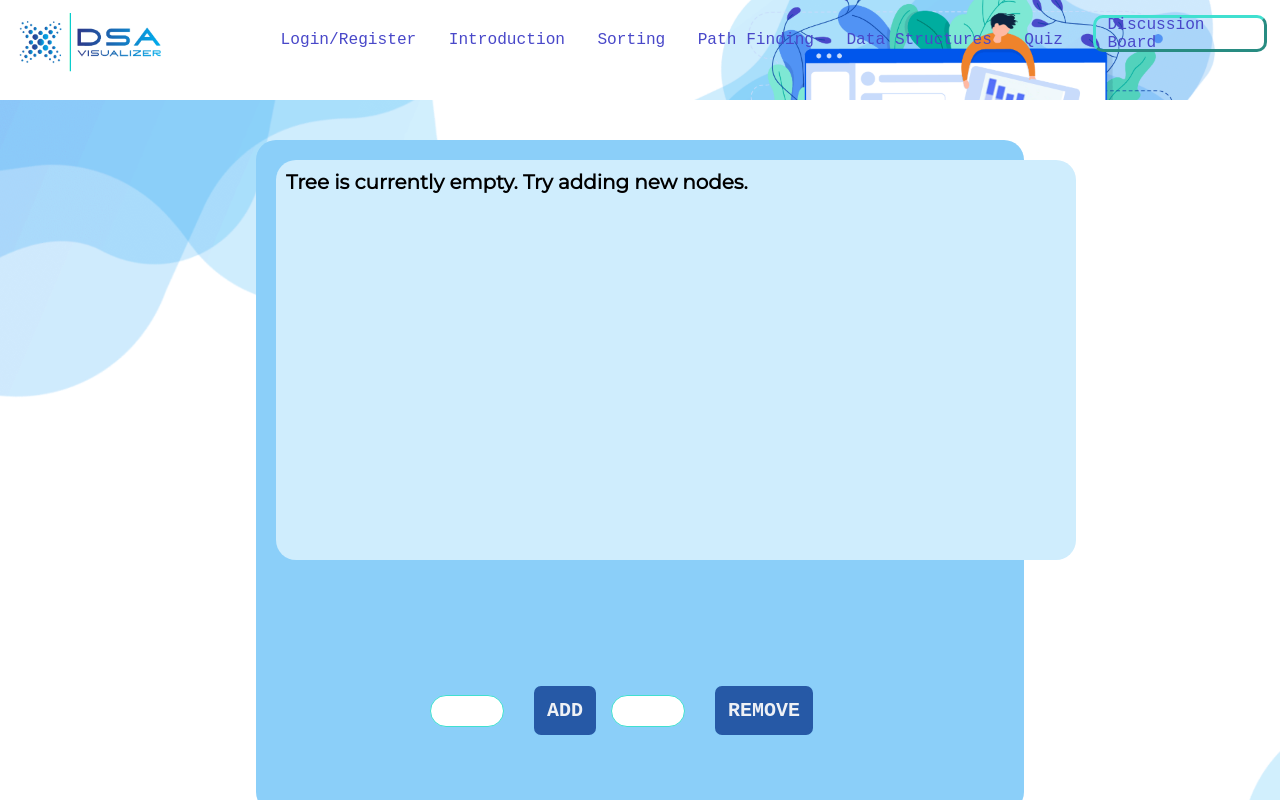
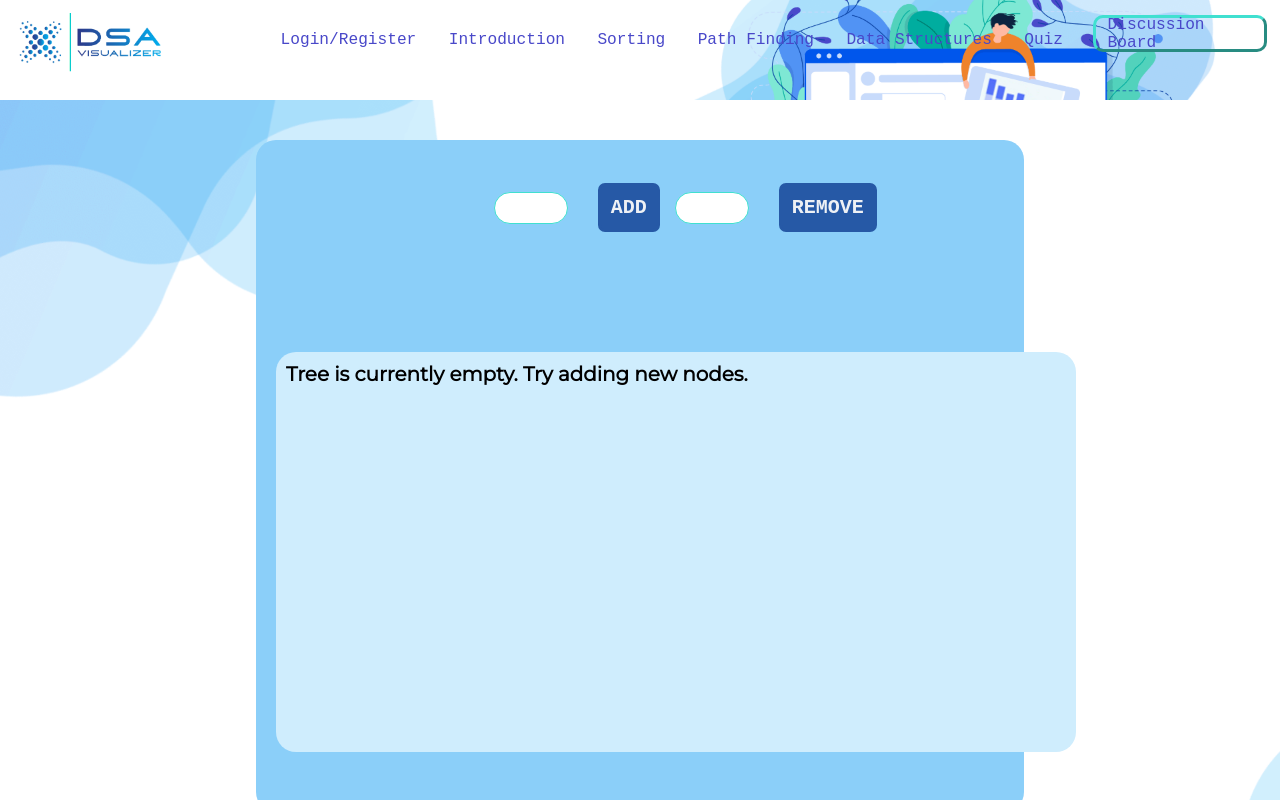
Before and after one commit to Jordiak/Visualizer, a React (Create React App) app in the folder client/: page /AVL in a window 1280 px wide. Shown: the top 800 px of the page. Built offline with nearby package versions, Linux system fonts and the light colour scheme.

Commit message:
added description for rotations in avl tree

```diff
--- a/client/src/App.js
+++ b/client/src/App.js
@@ -20,6 +20,7 @@ import Quiz from './components/pages/quiz';
 import ManageQuiz from './components/pages/ManageQuiz';
 import Dashboard from './components/pages/Dashboard';
 import AVL from './components/AVL_Tree/AVL';
+
 
 function App() {
   const [value, setValue] = useState('Login/Register')
@@ -54,6 +55,7 @@ function App() {
   return (
     <Router>
       <UserContext.Provider value={{value,setValue}}>
+
       <Navbar />
 
       <Switch>
@@ -72,6 +74,7 @@ function App() {
 
       <Footer />
       </UserContext.Provider>
+
     </Router>
   );
 }
--- a/client/src/components/AVL_Tree/AVL.css
+++ b/client/src/components/AVL_Tree/AVL.css
@@ -17,6 +17,7 @@
 	width:auto;
 	margin-left:20%;
 	margin-right:20%;
+	padding-top:50px;
   }
 
   #treeAVL {
@@ -36,22 +37,26 @@
   }
 
   #description {
-	display:inline-flex;
-	width: 350px;
-	margin: 30px;
-	margin-left:70px;
-	padding: 10px;
+	display:absolute;
+	width: 500px;
+	margin: 10px;
+	margin-left:24%;
+	margin-top:0px;
+	margin-bottom: 0px;
 	background-color:none;
-	height:auto;
-	border-radius: 20px;
+	height:30px;
+	border-radius: 10px;
 	text-align: center;
+
   }
 
   #basic-actions {
 	display: inline-flex;
-	padding: 80px 10px;
+	padding: 30px 10px;
 	text-align: justify;
-	width: 450px;
+	width: 100%;
+	margin-left:29%;
+	margin-top:-100px;
   }
 
   #basic-actions .action {
--- a/client/src/components/AVL_Tree/AVL.js
+++ b/client/src/components/AVL_Tree/AVL.js
@@ -1,4 +1,6 @@
 import React, { Component } from "react";
+import { isThisTypeNode } from "typescript";
+import Tree from "../pages/Tree";
 import "./AVL.css";
 import BinarySearchTree from "./classes/BinarySearchTree.js";
 import BinarySearchTreeNode from "./components/BinarySearchTreeNode.js";
@@ -12,10 +14,12 @@ class AVL extends Component {
       searchValue: "",
       previewContent: "",
       instruction:"",
-      tree: new BinarySearchTree()
+      tree: new BinarySearchTree(),
+
     };
     this.insert = this.insert.bind(this);
     this.delete = this.delete.bind(this);
+
     this.resetActiveStatusOfNodes = this.resetActiveStatusOfNodes.bind(this);
     this.resetPreviewContent = this.resetPreviewContent.bind(this);
     this.resetInstruction=this.resetInstruction.bind(this);
@@ -90,7 +94,7 @@ class AVL extends Component {
     this.state.tree.insertNewNode(this.state.insertValue);
     this.setState({
       instruction:"Inserted node "+this.state.insertValue
-    })
+    });
     this.setState({
       insertValue: ""
     });
@@ -102,7 +106,7 @@ class AVL extends Component {
     this.resetInstruction();
     this.state.tree.delete(this.state.deleteValue);
     this.setState({
-      instruction:"Deleted node "+this.state.deleteValue
+      instruction:"Deleted node "+this.state.deleteValue + this.state.tree.state.rotateDescrip
     })
     this.setState({
       deleteValue: ""
@@ -181,21 +185,7 @@ class AVL extends Component {
     return (
       <div className="AVLdiv">
         <div id="AVL">
-          <div id="treeAVL" className="treeAVL">
-            {hasRootNode ? (
-              <ul>
-                <BinarySearchTreeNode
-                  node={this.state.tree.root}
-                  nodeType="root"
-                />
-              </ul>
-            ) : (
-              <h5> Tree is currently empty. Try adding new nodes. </h5>
-            )}
-          </div>
-          <div id='description'>
-            {this.state.instruction}
-          </div>
+
           <div id="basic-actions">
             <div className="action">
               <input className='inputTxt'
@@ -225,6 +215,29 @@ class AVL extends Component {
               </button>
             </div>
           </div>
+          <div id='description'>
+            {this.state.instruction}
+
+          </div>
+          <div id='description'>
+         {this.state.tree.rotateDescript}
+
+
+          </div>
+          <div id="treeAVL" className="treeAVL">
+            {hasRootNode ? (
+              <ul>
+                <BinarySearchTreeNode
+                  node={this.state.tree.root}
+                  nodeType="root"
+                />
+              </ul>
+            ) : (
+              <h5> Tree is currently empty. Try adding new nodes. </h5>
+            )}
+          </div>
+
+
         </div>
         <div id="traversal-preview">
           { this.state.previewContent }
--- a/client/src/components/AVL_Tree/classes/BinarySearchTree.js
+++ b/client/src/components/AVL_Tree/classes/BinarySearchTree.js
@@ -1,8 +1,14 @@
+import React, { Component } from "react";
 import BinarySearchTreeNode from "./BinarySearchTreeNode";
-class BinarySearchTree {
-  constructor() {
+class BinarySearchTree extends Component {
+  constructor(props)
+   {
+    super(props);
     this.root = null;
+    this.rotateDescript="";
+
   }
+
 
   insertNewNode(value) {
     const newNode = new BinarySearchTreeNode(value);
@@ -19,6 +25,7 @@ class BinarySearchTree {
       this.balanceTree(currentNode);
       currentNode = currentNode.parent;
     }
+
   }
 
   insertNode(node, newNode) {
@@ -92,20 +99,31 @@ class BinarySearchTree {
     }
   }
 
+
   balanceTree(node) {
     if (node.balanceFactor() > 1) {
       if (node.left.balanceFactor() > 0) {
         this.rotateLeftLeft(node);
+        this.rotateDescript= "Performed single right rotation";
+
+
       } else if (node.left.balanceFactor < 0) {
         this.rotateLeftRight(node);
+        this.rotateDescript= "Performed left then right rotation";
+
       }
     } else if (node.balanceFactor() < -1) {
       if (node.right.balanceFactor() < 0) {
         this.rotateRightRight(node);
+        this.rotateDescript= "Performed single left rotation";
+
       } else if (node.right.balanceFactor() > 0) {
         this.rotateRightLeft(node);
+        this.rotateDescript= "Performed right then left rotation";
+
       }
     }
+
   }
 
   rotateLeftLeft(rootNode) {
@@ -256,6 +274,8 @@ class BinarySearchTree {
     var date = new Date();
     while ((new Date()) - date <= milliseconds) { /* Do nothing */ }
   }
+
+
 }
 
 export default BinarySearchTree;
```
